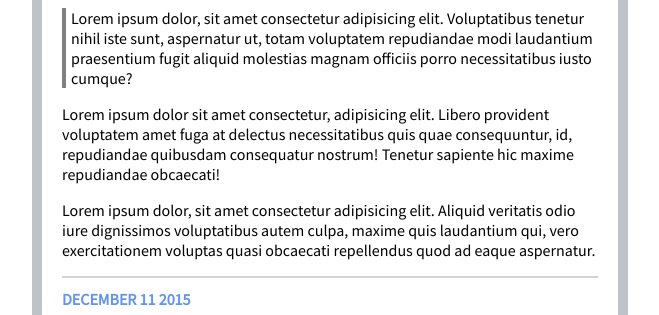
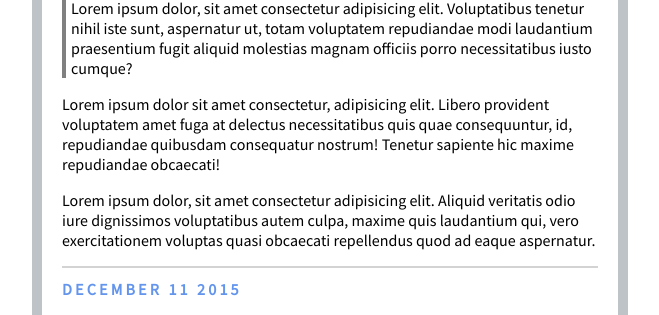
Before and after one commit to medelalan/Web-developer-bootcamp, a plain HTML site: page Section6/blogEx/index.html in a window 1280 px wide. Shown: the part 151-466 px from the top of the page, without its empty margins (310-969 px from the left). Drawn offline with Linux system fonts and the light colour scheme.

Commit message:
changes to the date, letter spacing

```diff
--- a/Section6/blogEx/blog.css
+++ b/Section6/blogEx/blog.css
@@ -2,8 +2,7 @@ body {
     text-align: left;
     border: 10px solid #bdc3c7;
     width: 45%;
-    margin: auto;
-    margin-top: 30px;
+    margin: 20px auto;
     font-family: 'Source Sans Pro', sans-serif;
 }
 .indent {
@@ -21,6 +20,7 @@ h1 {
 h4 {
     color: cornflowerblue;
     margin-top: 2%;
+    letter-spacing: 0.2em;
 }
 div:nth-of-type(2) {
     border-top: 2px solid lightgray;
```
